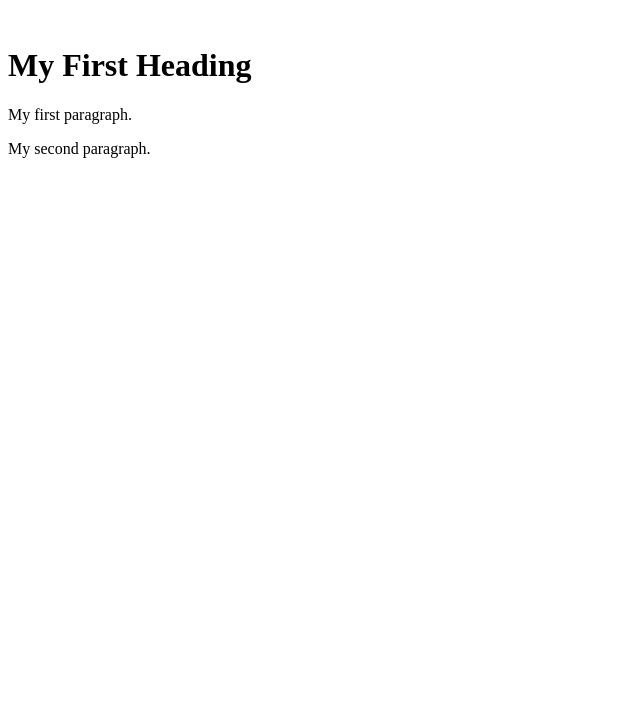
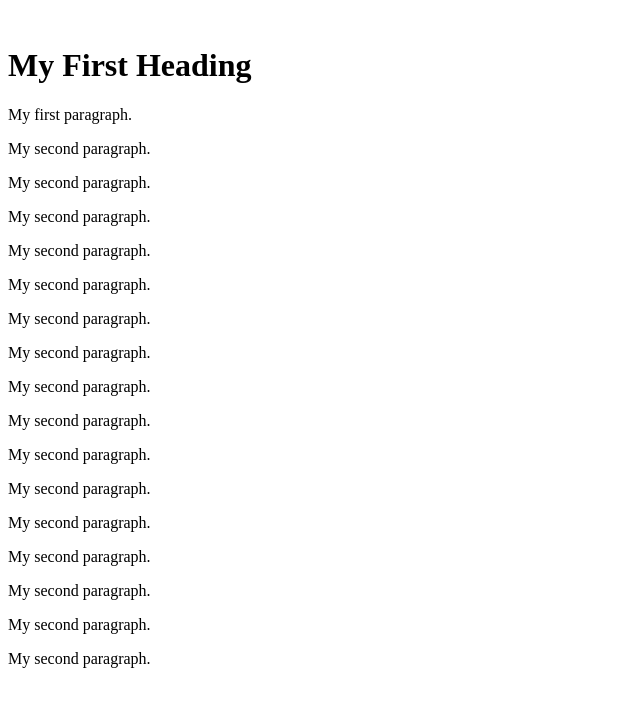
Before and after one commit to Samuel-134/repo, a PHP site: page / in a window 1280 px wide. Shown: the top 707 px of the page, without its empty margins (0-640 px from the left). Run offline with PHP 8.4, Linux system fonts and the light colour scheme.

Commit message:
Update index.php

```diff
--- a/index.php
+++ b/index.php
@@ -10,6 +10,21 @@
           <h1>My First Heading</h1>
           <p>My first paragraph.</p>
           <p>My second paragraph.</p>
+          <p>My second paragraph.</p>
+          <p>My second paragraph.</p>
+          <p>My second paragraph.</p>
+          <p>My second paragraph.</p>
+          <p>My second paragraph.</p>
+          <p>My second paragraph.</p>
+          <p>My second paragraph.</p>
+          <p>My second paragraph.</p>
+          <p>My second paragraph.</p>
+          <p>My second paragraph.</p>
+          <p>My second paragraph.</p>
+          <p>My second paragraph.</p>
+          <p>My second paragraph.</p>
+          <p>My second paragraph.</p>
+          <p>My second paragraph.</p>
 
      </body>
 </html>
```
